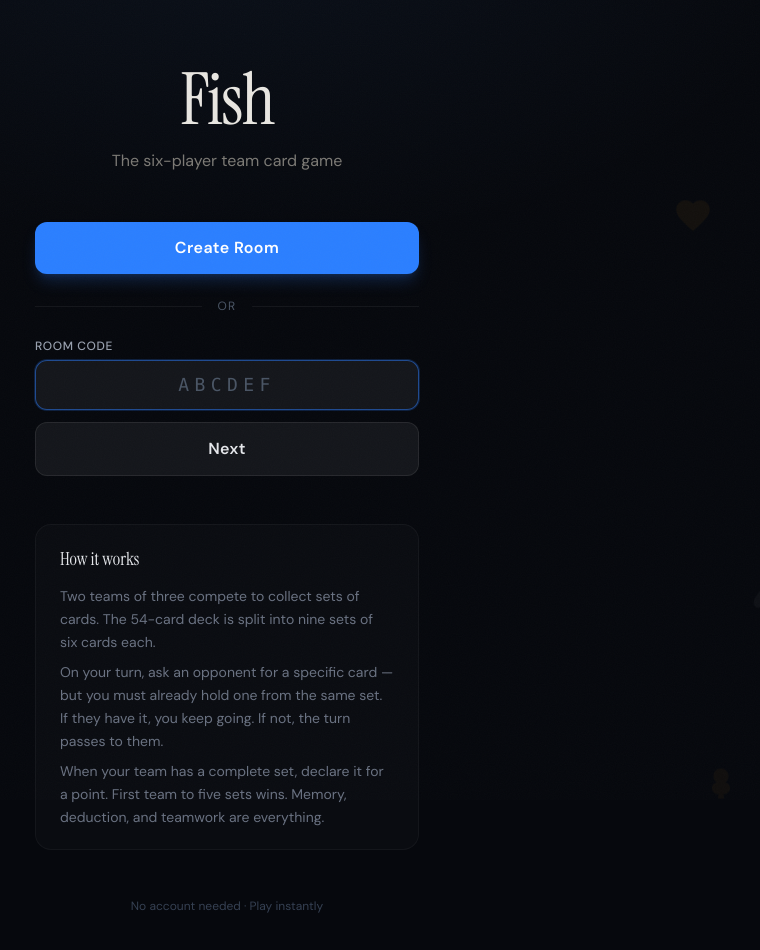
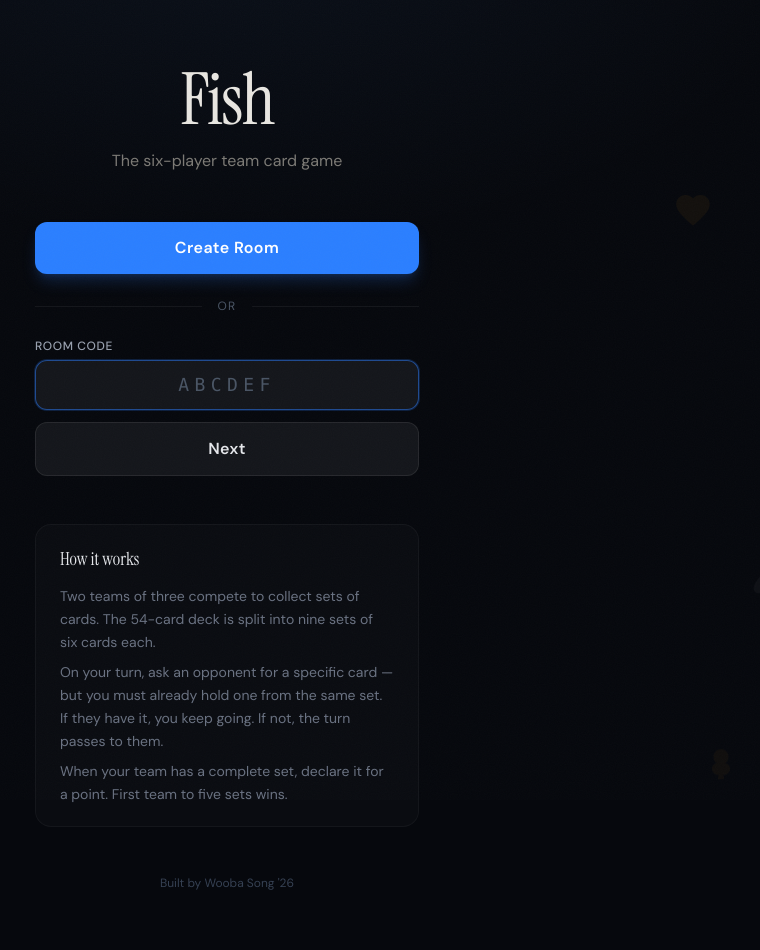
Before and after one commit to justwooba/fish, a Next.js app: page / in a window 1280 px wide. Shown: the top 950 px of the page, without its empty margins (413-1173 px from the left). Built offline with nearby package versions, Linux system fonts and the light colour scheme.

Commit message:
main page credit

```diff
--- a/src/app/page.tsx
+++ b/src/app/page.tsx
@@ -1,5 +1,4 @@
-import CreateRoomButton from "@/components/home/CreateRoomButton";
-import JoinRoomForm from "@/components/home/JoinRoomForm";
+import { CreateRoomButton, JoinRoomForm } from "@/components/home";
 import { SuitSpade, SuitHeart, SuitDiamond, SuitClub } from "@/components/icons/Suits";
 
 export default function Home() {
@@ -72,17 +71,18 @@ export default function Home() {
               </p>
               <p>
                 When your team has a complete set, declare it for a point.
-                First team to five sets wins. Memory, deduction, and teamwork
-                are everything.
+                First team to five sets wins.
               </p>
             </div>
           </div>
         </div>
 
         {/* ── Footer ────────────────────────────────────────────────── */}
-        <p className="text-xs text-gray-700 animate-fade-in delay-5">
-          No account needed &middot; Play instantly
-        </p>
+        <div className="text-center animate-fade-in delay-5 space-y-1">
+          <p className="text-xs text-gray-700">
+            Built by Wooba Song '26
+          </p>
+        </div>
       </div>
     </main>
   );
```
